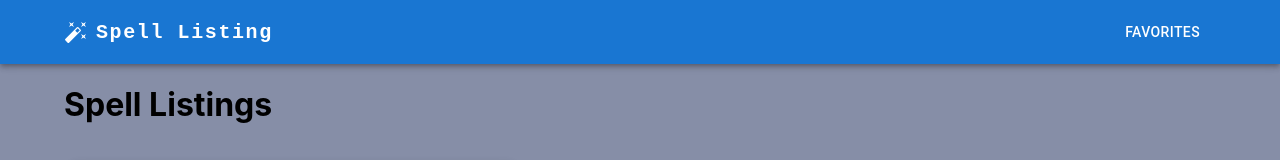
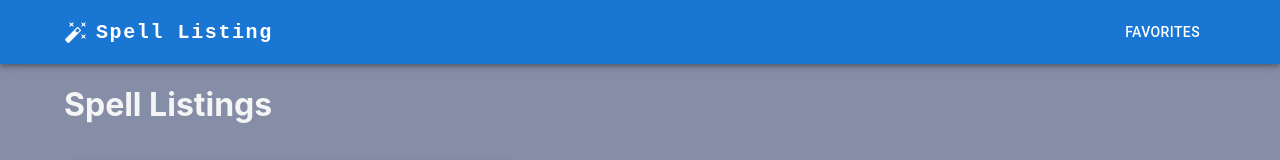
Before and after one commit to jumpbangs/spell-listing-app, a React (Create React App) app: page / in a window 1280 px wide. Shown: the top 160 px of the page. Built offline with nearby package versions, Linux system fonts and the light colour scheme; no server answers.

Commit message:
UI updates

```diff
--- a/src/components/NavBar/NavBar.js
+++ b/src/components/NavBar/NavBar.js
@@ -1,6 +1,6 @@
 import * as React from 'react';
 import { Link } from 'react-router-dom';
-import { Box, Menu, AppBar, Button, Toolbar, MenuItem, Container, IconButton, Typography } from '@mui/material';
+import { Box, Menu, AppBar, Button, Toolbar, MenuItem, Container, IconButton } from '@mui/material';
 
 import MenuIcon from '@mui/icons-material/Menu';
 import { ROUTE_HOME, ROUTE_FAVORITE } from 'common/Routes';
--- a/src/pages/FavouriteSpellPage/FavouriteSpellPage.js
+++ b/src/pages/FavouriteSpellPage/FavouriteSpellPage.js
@@ -9,7 +9,7 @@ const FavoriteSpellPage = () => {
 
   return (
     <Container fixed>
-      <h1>Favorite Spell Page</h1>
+      <h1 style={{ color: 'whitesmoke' }}>Favorite Spell Page</h1>
 
       {favoriteSpells.length > 0 ? (
         favoriteSpells.map((spell, index) => {
--- a/src/pages/NotFound/NotFound.js
+++ b/src/pages/NotFound/NotFound.js
@@ -9,7 +9,7 @@ const NotFound = () => {
     <div className="center-content">
       <div className="center-align-content">
         <img src={error} alt="Error Image" />
-        <h2>Sorry, the page you have been looking for is not available.</h2>
+        <h2 style={{ color: 'whitesmoke' }}>Sorry, the page you have been looking for is not available.</h2>
         <Link to={ROUTE_HOME}>Go Home</Link>
       </div>
     </div>
--- a/src/pages/SpellListPage/SpellListPage.js
+++ b/src/pages/SpellListPage/SpellListPage.js
@@ -42,7 +42,7 @@ const SpellListPage = () => {
 
   return (
     <Container fixed>
-      <h1>Spell Listings</h1>
+      <h1 style={{ color: 'whitesmoke' }}>Spell Listings</h1>
       <Grid container spacing={5}>
         <Grid container item xs={12} md={5}>
           <Box
```
